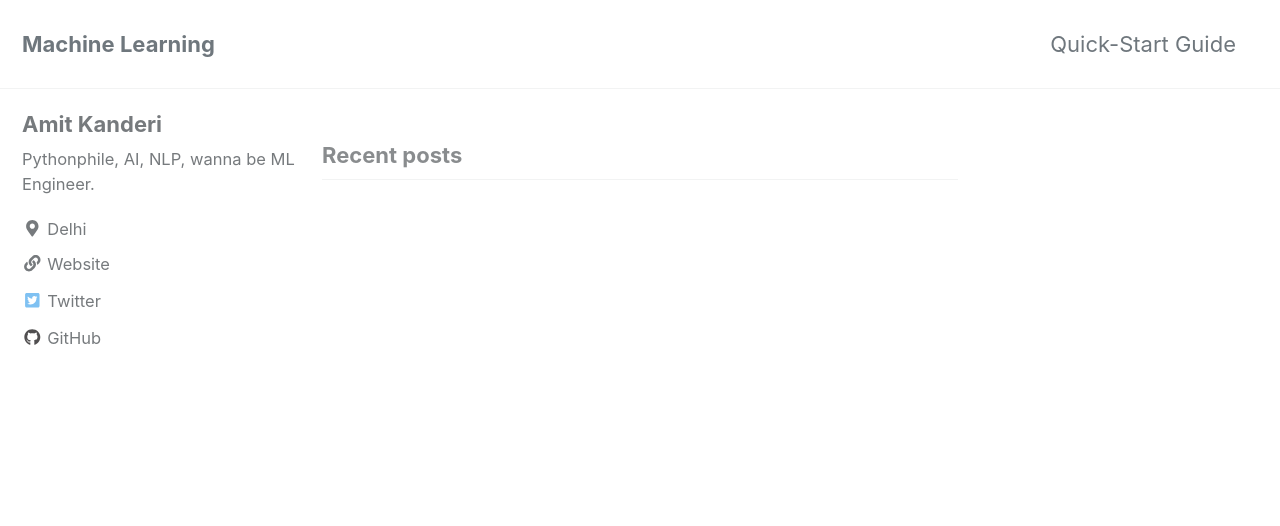
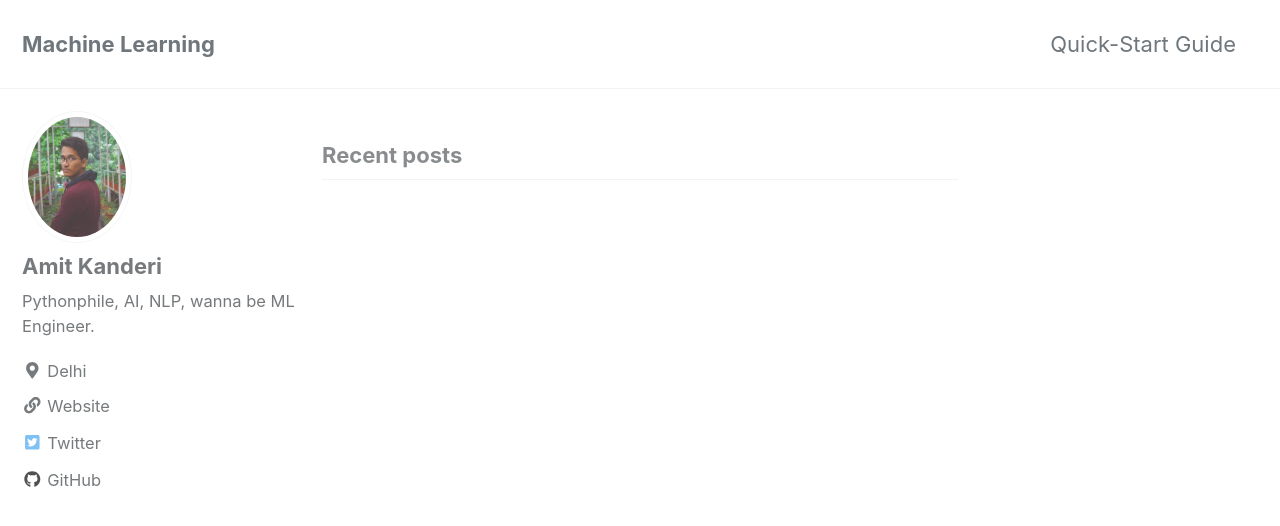
Before and after one commit to amitkan1995/blog, a Jekyll site: the page built from index.html, in a window 1280 px wide and 900 px high. Shown: the top 526 px of the window. Built offline with Jekyll 4.4.1, drawn with Linux system fonts in a browser that asks for light colours; cached includes are drawn as plain includes; nearby versions of some CDN libraries; the list of posts is cut into pages by our own code.

Commit message:
Initial Commit

```diff
--- a/_config.yml
+++ b/_config.yml
@@ -107,7 +107,7 @@
 # Site Author
 author:
   name             : "Amit Kanderi"
-  avatar           : # path of avatar image, e.g. "/assets/images/bio-photo.jpg"
+  avatar           : "/assets/images/knowme.jpeg"
   bio              : "Pythonphile, AI, NLP, wanna be ML Engineer."
   location         : "Delhi"
   email            :
```
Also changed, not shown: assets/images/knowme.jpeg (added).
